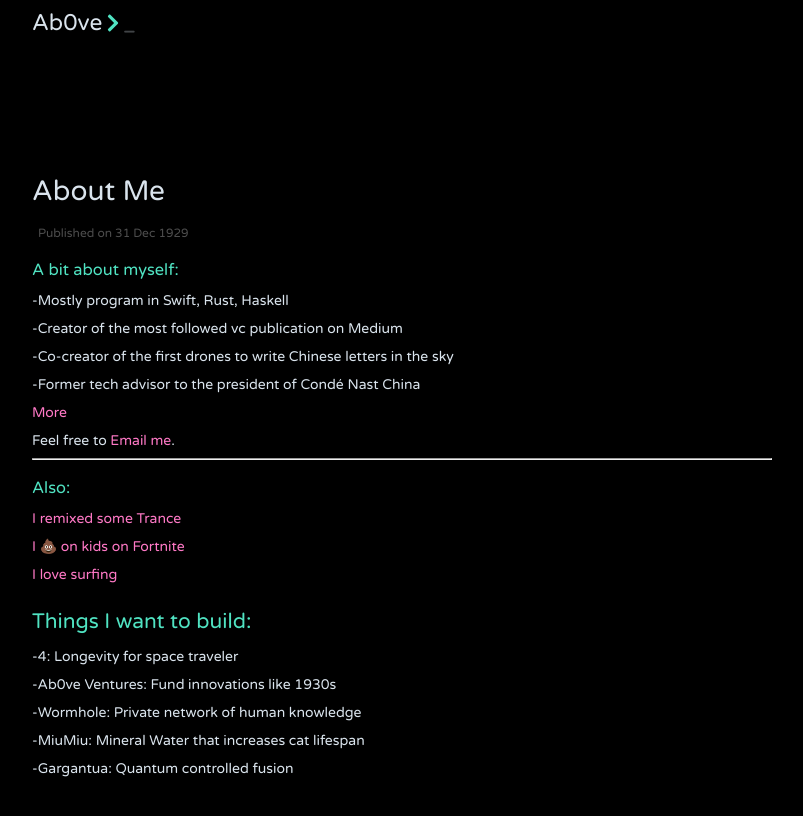
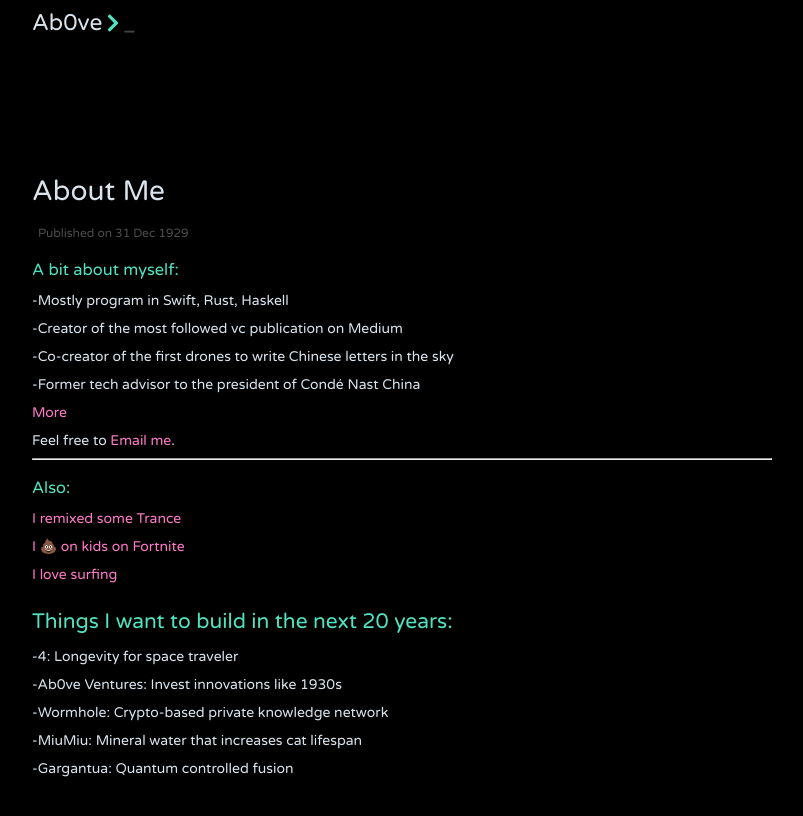
Before and after one commit to jithendrabsy/thoughts, a Jekyll site: the page built from _posts/1929-12-31-about-me.md, in a window 1280 px wide. Shown: the top 816 px of the page, without its empty margins (238-1041 px from the left). Built offline with Jekyll 4.4.1, drawn with Linux system fonts in a browser that asks for light colours; nearby versions of some CDN libraries.

Commit message:
Update Me

```diff
--- a/_posts/1929-12-31-about-me.md
+++ b/_posts/1929-12-31-about-me.md
@@ -31,14 +31,14 @@ Feel free to [Email me](mailto:allenleein@gmail.com).
 [I love surfing](https://vsco.co/allenleein/gallery)
 
 
-## Things I want to build:
+## Things I want to build in the next 20 years:
 
 -4: Longevity for space traveler
 
--Ab0ve Ventures: Fund innovations like 1930s
+-Ab0ve Ventures: Invest innovations like 1930s
 
--Wormhole: Private network of human knowledge
+-Wormhole: Crypto-based private knowledge network
 
--MiuMiu: Mineral Water that increases cat lifespan
+-MiuMiu: Mineral water that increases cat lifespan
 
 -Gargantua: Quantum controlled fusion
```
